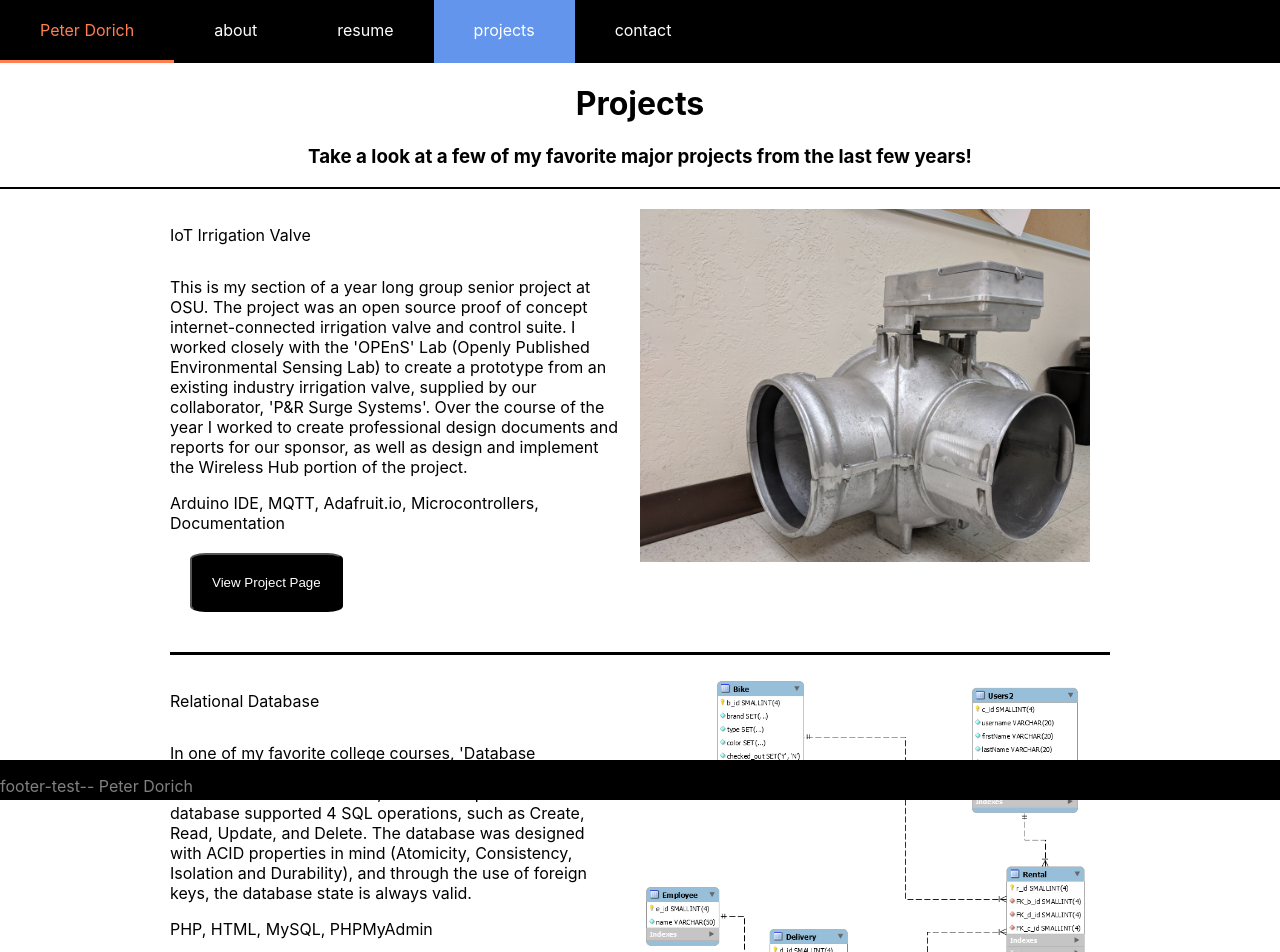
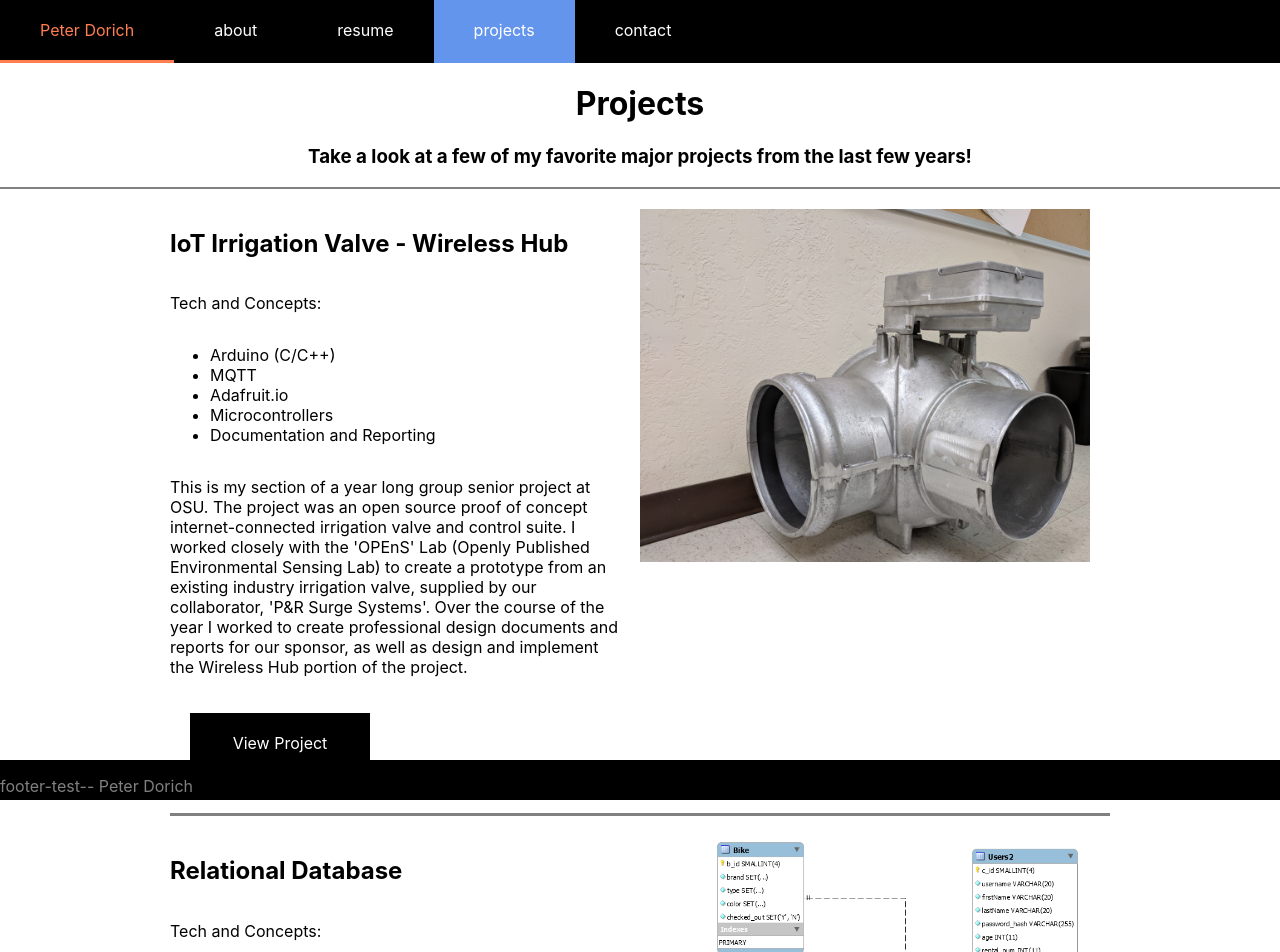
Before and after one commit to PeterDorich/Portfolio, a React (Create React App) app: page /projects in a window 1280 px wide. Shown: the top 952 px of the page. Built offline with nearby package versions, Linux system fonts and the light colour scheme.

Commit message:
Major  updates on the project page layout

```diff
--- a/src/components_css/Contact.css
+++ b/src/components_css/Contact.css
@@ -50,14 +50,14 @@ a:focus {
     color: coral;
 }
 
-a {
+.container a {
     text-decoration: none;
     color: #242423;
 }
 
 .page_title h1{
     text-align: center;
-    border-bottom: 2px solid black;
+    border-bottom: 2px solid grey;
     padding-bottom: 10px;
 }
 
--- a/src/components_css/Footer.css
+++ b/src/components_css/Footer.css
@@ -7,6 +7,7 @@
     height: 40px;
     color: white;
 
+
   }
 
   .Footer p{
--- a/src/components_css/Navigation.css
+++ b/src/components_css/Navigation.css
@@ -2,7 +2,7 @@
 * Style sheet for the Navigation Bar
 ******************************************************************************/
 
-ul li{
+.navigation_bar ul li{
     float: right;
     list-style: none;
 }
@@ -38,10 +38,7 @@ ul li{
     flex-flow: row wrap;
     color:white;
     text-align: center;
-    padding-left: 40px;
-    padding-right: 40px;
-    padding-bottom: 20px;
-    padding-top: 20px;
+    padding: 20px 40px 20px 40px;
     text-decoration: none;
 }
 
--- a/src/components_css/Projects.css
+++ b/src/components_css/Projects.css
@@ -15,11 +15,11 @@
 }
 .project_header {
     background-color:white;
-    border-bottom: 2px solid black;
+    border-bottom: 2px solid grey;
 }
 
 .project{
- /*   border-bottom: solid; */
+    font-size: 16px;
     display: flex;
     flex-direction: column;
     justify-content: space-evenly;
@@ -34,7 +34,8 @@
     flex-direction: wrap;
     flex-basis: auto;
     flex: 1;
-    border-bottom: solid;
+    border-bottom: solid grey;
+
 
 }
 
@@ -46,9 +47,11 @@
     justify-content: center;
 }
 
+
 .proj_img {
  /*  display: flex;*/
-
+    width: auto;
+    height: auto;
     flex-basis: 100%;
     object-fit: fill;
     display: block;
@@ -59,8 +62,9 @@
 }
 
 .proj_img img {
+    transition:.5s ease;
     display: block;
-    max-height: auto;
+    height: auto;
     max-width: 100%;
     object-fit: fill;
 }
@@ -69,19 +73,23 @@
     text-align: center;
 }
 
-.proj_info button{
+.proj_info .button{
+    font-size: 16px;
     margin: 20px;
-    padding: 20px;
-    border-radius: 10%;
-    max-width: 300px;
+    padding: 20px 40px;
+    border: none;
+    max-width: 100px;
     background-color: black;
     color: white;
+    text-align: center;
+    text-decoration: none;
+
 }
 
-.proj_info button:hover{
+.proj_info .button:hover{
     cursor: pointer;
-    border: solid coral;
-    color: coral;
+    background-color: cornflowerblue;
+    color: white;
 }
 
 
@@ -93,5 +101,16 @@
 
     .proj_column {
         display: block;
+        flex: 50%;
+        border: none;
+    }
+
+    .proj_img {
+        width: auto;
+        height: auto;
+    }
+
+    .project{
+        border-bottom: solid;
     }
 }
--- a/src/data/proj_data.js
+++ b/src/data/proj_data.js
@@ -13,7 +13,7 @@ const data = {
         projects: [
             {
                 id: "1",
-                name: "IoT Irrigation Valve",
+                name: "IoT Irrigation Valve - Wireless Hub",
                 component: "projects",
                 date: "2017-2018",
                 img: <img src={valve} alt="valve" className="img"/>,
@@ -23,8 +23,9 @@ const data = {
                         industry irrigation valve, supplied by our collaborator, 'P&R Surge Systems'. Over the course of the year I worked to create professional
                         design documents and reports for our sponsor, as well as design and implement the Wireless Hub portion of the project.
                 </p>,
-                tech: "Arduino IDE, MQTT, Adafruit.io, Microcontrollers, Documentation",
+                tech: <ul><li>Arduino (C/C++)</li> <li>MQTT</li> <li>Adafruit.io</li> <li>Microcontrollers</li> <li>Documentation and Reporting</li></ul>,
                 page_link: "/IoTValve"
+
 
             },
             {
@@ -39,8 +40,9 @@ const data = {
                     The database was designed with ACID properties in mind (Atomicity, Consistency, Isolation and Durability),
                      and through the use of foreign keys, the database state is always valid.
                 </p>,
-                tech: "PHP, HTML, MySQL, PHPMyAdmin ",
+                tech: <ul><li>PHP</li> <li>HTML</li> <li>MySQL</li><li>phpMyAdmin</li></ul>,
                 page_link: "/RelationalDB"
+
             },
             {
                 id: "3",
@@ -54,16 +56,11 @@ const data = {
                     creating a sleek and responsive interface. In addition, React.js is a
                      very sought after tool for the industry. So I thought what better way
                      to prepare for a job than to learn it and show off the end product!
-                     I am very happy with how it turned out.   </p>,
-                tech: "Javascript, CSS, HTML, React.js, Node.js",
+                     I learned a ton while doing this project, and because of it I am very interested in front-end/
+                     user interface development.  </p>,
+                tech: <ul><li>React.js</li><li>Node.js</li><li>Javascript</li><li>CSS</li><li>HTML</li></ul>,
                 page_link: "/CRA"
-            }
-        ],
-        contacts: [
-            {
-                email: "dorich.peter",
-                ln_link: "www.",
-                phone: ""
+
             }
         ]
 };
--- a/src/data_parse.js
+++ b/src/data_parse.js
@@ -15,16 +15,13 @@ function Parse(props){
         <div className="project">
           <div className="proj_column">
                 <div className="proj_info">
-                    <p>{props.name}</p>
+                    <h2>{props.name}</h2>
+                    <p>Tech and Concepts:</p>
+                    {props.tech}
                     {props.desc}
-                    {props.tech}
-                    <NavLink exact to={props.link}>
-                        <button>
-                                View Project Page
-                        </button>
-                    </NavLink>
-
-
+                        <NavLink className="button" exact to={props.link}>
+                            View Project
+                        </NavLink>
                 </div>
             </div>
             <div className="proj_column">
```
